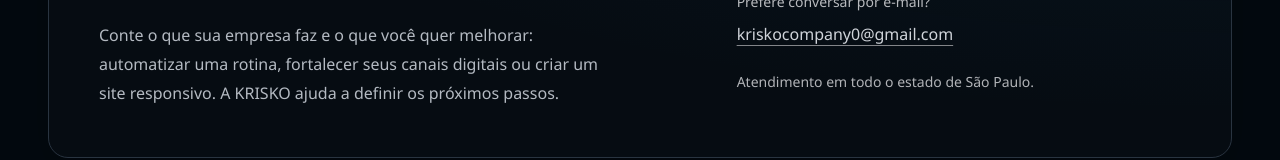
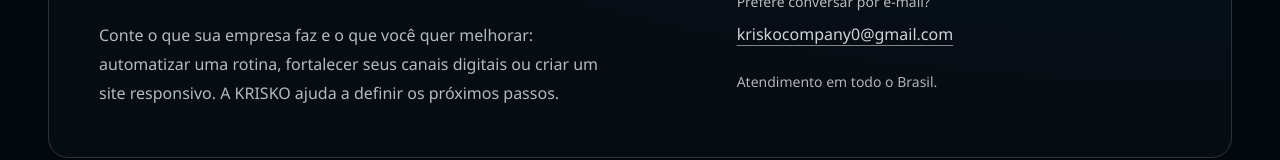
Before and after one commit to GkDoK/gustavo-krisko-portfolio, a React (Vite) app: page / in a window 1280 px wide. Shown: the part 4869-5029 px from the top of the page. Built offline with nearby package versions, Linux system fonts and the light colour scheme.

Commit message:
Update service coverage to all of Brazil

```diff
--- a/src/App.tsx
+++ b/src/App.tsx
@@ -122,7 +122,7 @@ function Contact() {
   return <section id="contato" aria-labelledby="contact-title" className="contact mx-auto max-w-7xl px-6 lg:px-12">
     <div className="contact-box">
       <div className="contact-copy"><p className="eyebrow">VAMOS CONVERSAR</p><h2 id="contact-title">Conte sobre<br/>o seu negócio<span>.</span></h2><p>Conte o que sua empresa faz e o que você quer melhorar: automatizar uma rotina, fortalecer seus canais digitais ou criar um site responsivo. A KRISKO ajuda a definir os próximos passos.</p></div>
-      <div className="contact-actions"><ContactLink className="primary-button">Chamar no WhatsApp</ContactLink><p className="contact-phone">(11) 94372-6269</p><div className="contact-email"><span>Prefere conversar por e-mail?</span><a href="mailto:kriskocompany0@gmail.com">kriskocompany0@gmail.com</a></div><p className="contact-location">Atendimento em todo o estado de São Paulo.</p></div>
+      <div className="contact-actions"><ContactLink className="primary-button">Chamar no WhatsApp</ContactLink><p className="contact-phone">(11) 94372-6269</p><div className="contact-email"><span>Prefere conversar por e-mail?</span><a href="mailto:kriskocompany0@gmail.com">kriskocompany0@gmail.com</a></div><p className="contact-location">Atendimento em todo o Brasil.</p></div>
     </div>
   </section>
 }
```
